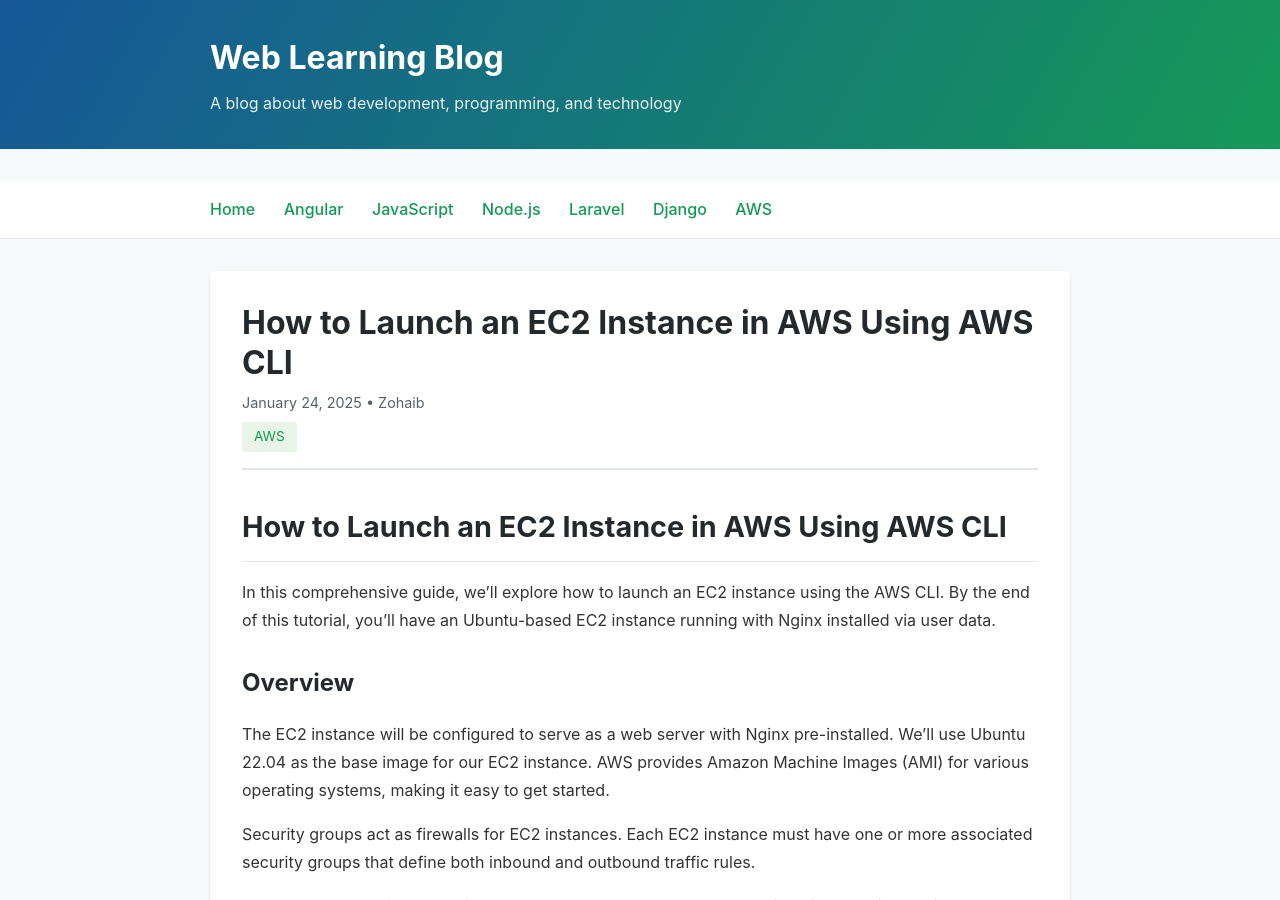
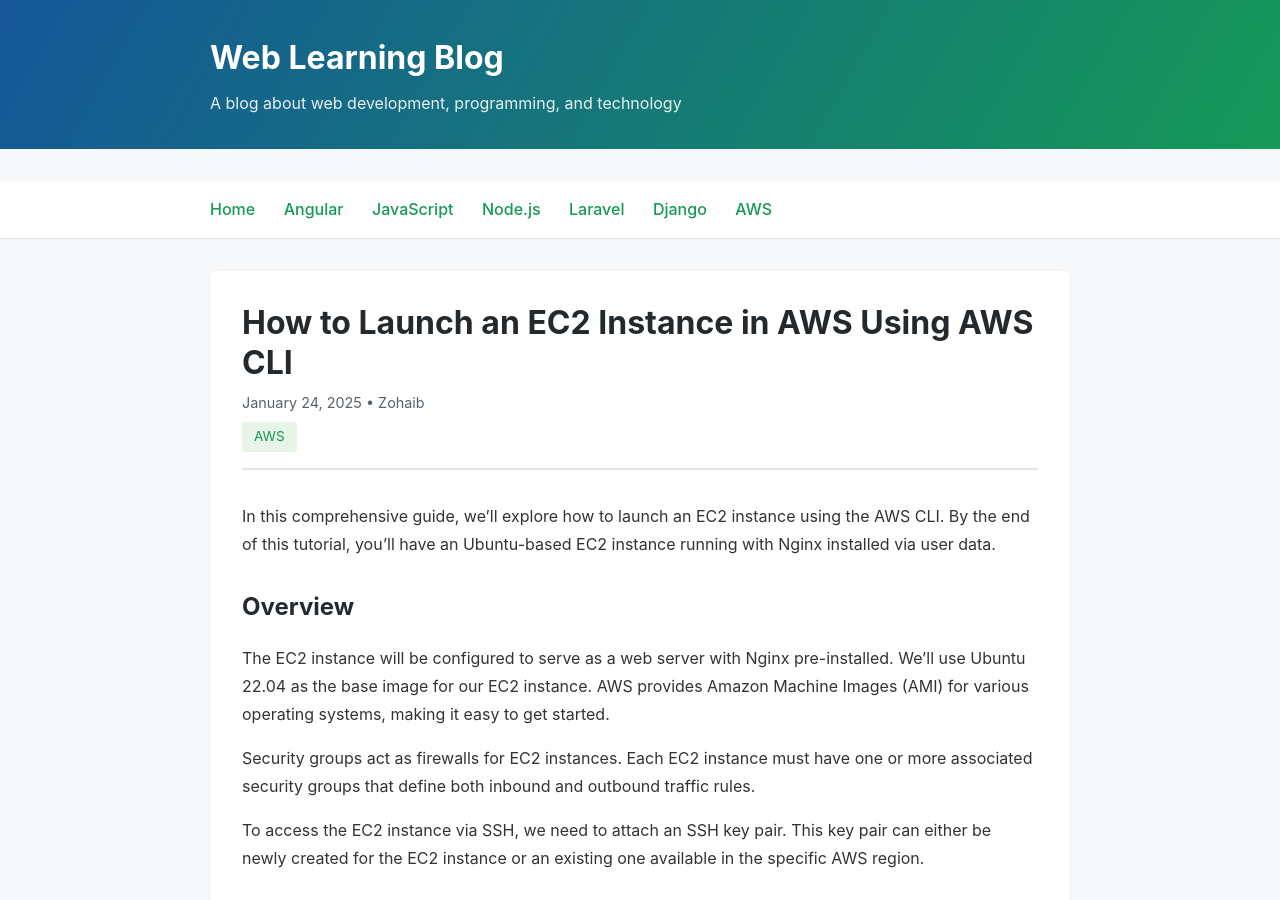
Before and after one commit to zohaib-shah/weblearningblog, a Jekyll site: the page built from _posts/2025-01-24-how-to-launch-an-ec2-instance-in-aws-using-aws-cli.md, in a window 1280 px wide and 900 px high. Built offline with Jekyll 4.4.1, drawn with Linux system fonts in a browser that asks for light colours.

Commit message:
Remove duplicate title from EC2 AWS CLI post

```diff
--- a/_posts/2025-01-24-how-to-launch-an-ec2-instance-in-aws-using-aws-cli.md
+++ b/_posts/2025-01-24-how-to-launch-an-ec2-instance-in-aws-using-aws-cli.md
@@ -8,7 +8,6 @@ author: Zohaib
 
 ---
 
-# How to Launch an EC2 Instance in AWS Using AWS CLI
 In this comprehensive guide, we'll explore how to launch an EC2 instance using the AWS CLI. By the end of this tutorial, you'll have an Ubuntu-based EC2 instance running with Nginx installed via user data.
 
 ## Overview
```
